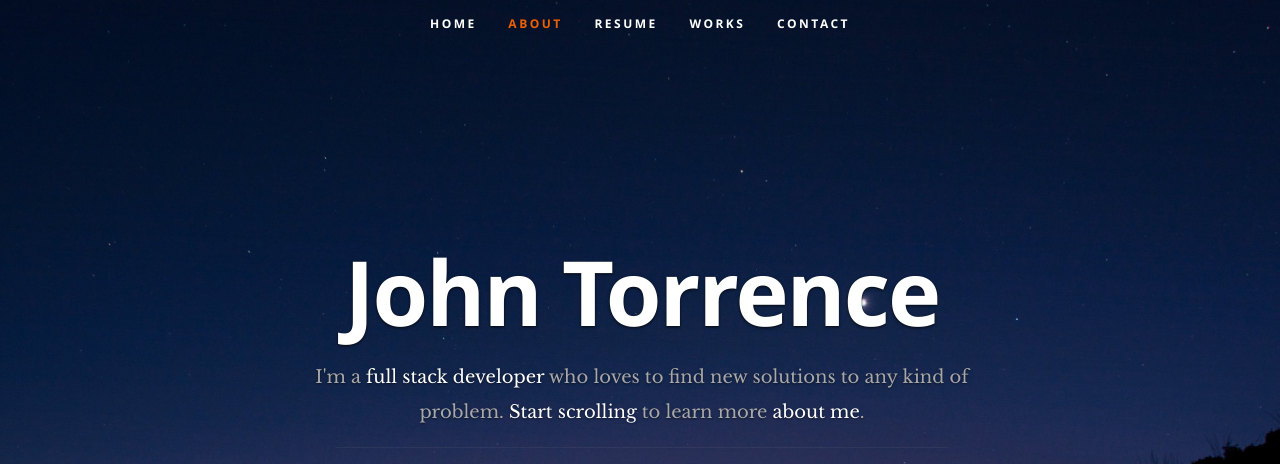
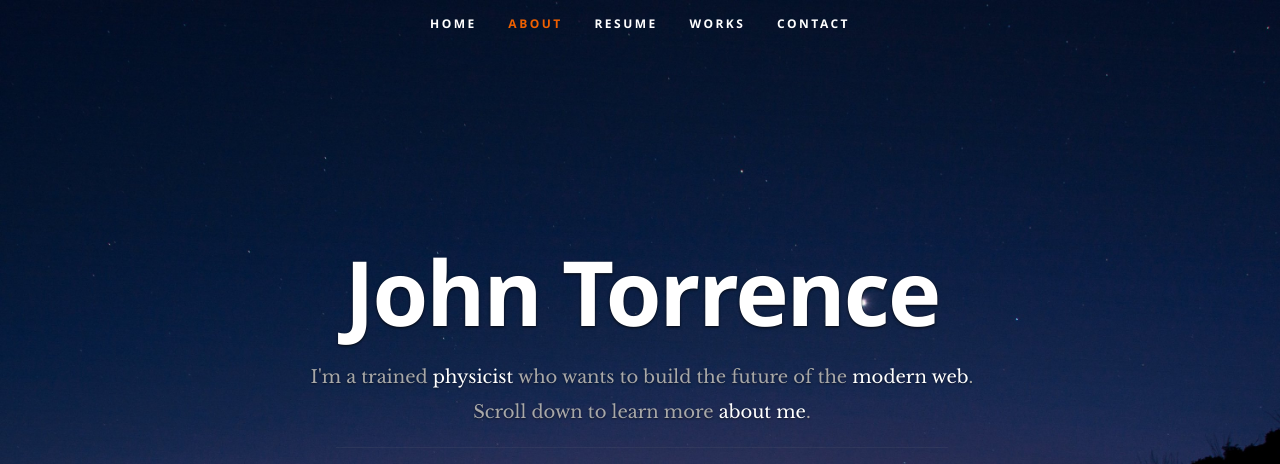
Before and after one commit to torrencj/torrencj.github.io, a plain HTML site: page index.html in a window 1280 px wide. Shown: the top 464 px of the page. Drawn offline with nearby package versions, Linux system fonts and the light colour scheme.

Commit message:
edited tagline

```diff
--- a/index.html
+++ b/index.html
@@ -56,9 +56,8 @@
       <div class="row banner">
          <div class="banner-text">
             <h1 class="responsive-headline">John Torrence</h1>
-            <h3>I'm a <span>full stack developer</span> who loves to find new solutions to any kind of problem.
-              <a class="smoothscroll" href="#about">Start scrolling</a>
-            to learn more <a class="smoothscroll" href="#about">about me</a>.</h3>
+            <h3>I'm a trained <span>physicist</span> who wants to build the future of the <span>modern web</span>.
+              Scroll down to learn more <a class="smoothscroll" href="#about">about me</a>.</h3>
             <hr />
             <ul class="social">
               <li><a href="mailto:torrencj@gmail.com"><i class="fa fa-envelope"></i></a></li>
```
